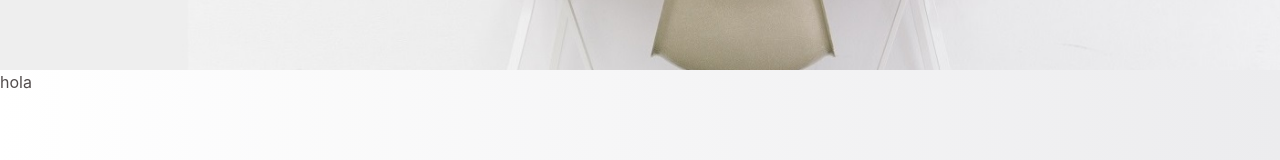
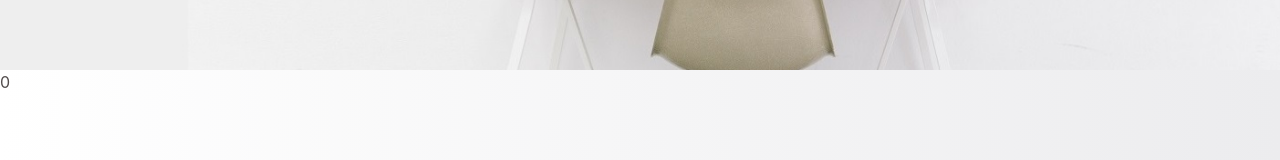
Before and after one commit to dabarma/BlogReact, a React (Create React App) app: page /entrada/0 in a window 1280 px wide. Shown: the part 143-303 px from the top of the page. Built offline with nearby package versions, Linux system fonts and the light colour scheme.

Commit message:
pruebas parametros

```diff
--- a/src/App.js
+++ b/src/App.js
@@ -11,6 +11,7 @@ import Head from './components/Head.js';
 import Footer from './components/Footer.js';
 import TablonEntradas from './components/TablonEntradas.js';
 import NuevaEntrada from './components/NuevaEntrada.js';
+import EntradaDetalle from './components/EntradaDetalle.js';
 
 class App extends React.Component{
 
@@ -87,8 +88,7 @@ class App extends React.Component{
                   </div>
                 </div>
               </Route>
-              <Route path="/entrada/:id" exact>
-                <p>hola</p>
+              <Route path="/entrada/:id" exact component={EntradaDetalle} >
               </Route>
             </Switch>
         </header>
@@ -99,4 +99,13 @@ class App extends React.Component{
 
 }
 
+/*function DetalleEntrada(){
+
+  let { id } = useParams();
+
+  return(
+    <p>{id}</p>
+  );
+}*/
+
 export default withRouter(App);
--- a/src/components/Entrada.js
+++ b/src/components/Entrada.js
@@ -18,7 +18,7 @@ class Entrada extends React.Component{
                 <div className="card-body izquierda textoEntrada" dangerouslySetInnerHTML={{ __html: this.props.texto }}>
 
                 </div>
-                <div class="card-body">
+                <div className="card-body">
                     <Link to={"/entrada/" + this.props.id }>Leer más</Link>
                 </div>
             </div>
--- /dev/null
+++ b/src/components/EntradaDetalle.js
@@ -0,0 +1,13 @@
+import React from 'react';
+
+class EntradaDetalle extends React.Component{
+
+    render(){
+        console.log(this.props);
+        return (
+        <p>{this.props.match.params.id}</p>
+        );
+    }
+}
+
+export default EntradaDetalle;
```
